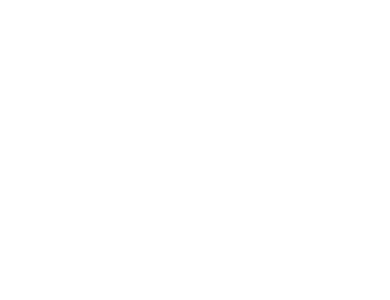
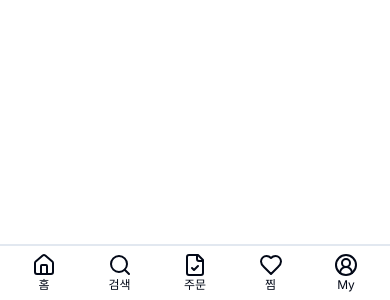
Before and after one commit to kichul7493/icd01-team01-o2o1-fe, a Next.js app: page / in a window 390 px wide. Shown: the part 544-844 px from the top of the page. Built offline with nearby package versions, Linux system fonts and the light colour scheme.

Commit message:
feat: 모바일 레이아웃, GNB

```diff
--- a/src/app/layout.tsx
+++ b/src/app/layout.tsx
@@ -2,6 +2,7 @@ import type { Metadata } from 'next'
 import { Inter } from 'next/font/google'
 import './globals.css'
 import QueryProvider from '@/context/QueryProvider'
+import Layout from '@/components/Layout/Layout'
 
 const inter = Inter({ subsets: ['latin'] })
 
@@ -18,7 +19,9 @@ export default function RootLayout({
   return (
     <html lang="en">
       <body className={inter.className}>
-        <QueryProvider>{children}</QueryProvider>
+        <QueryProvider>
+          <Layout>{children}</Layout>
+        </QueryProvider>
       </body>
     </html>
   )
--- /dev/null
+++ b/src/components/Layout/Layout.tsx
@@ -0,0 +1,57 @@
+import Link from 'next/link'
+import React from 'react'
+import { House, Search, FileCheck, Heart, CircleUserRound } from 'lucide-react'
+
+interface LayoutProps {
+  children: React.ReactNode
+}
+
+export const LinkList = [
+  {
+    href: '/',
+    icon: <House size={24} />,
+    text: '홈',
+  },
+  {
+    href: '/search',
+    icon: <Search size={24} />,
+    text: '검색',
+  },
+  {
+    href: '/order',
+    icon: <FileCheck size={24} />,
+    text: '주문',
+  },
+  {
+    href: '/heart',
+    icon: <Heart size={24} />,
+    text: '찜',
+  },
+  {
+    href: '/user',
+    icon: <CircleUserRound size={24} />,
+    text: 'My',
+  },
+]
+
+const Layout = ({ children }: LayoutProps) => {
+  return (
+    <>
+      <main className="h-screen">{children}</main>
+      <nav className="fixed bottom-0 z-50 h-14 w-full border-t-2 bg-white">
+        <ul className="flex h-full items-center justify-between px-8">
+          {LinkList.map((link) => (
+            <li key={link.href}>
+              <Link className="flex flex-col items-center" href={link.href}>
+                {link.icon}
+                <p className="text-center text-xs">{link.text}</p>
+              </Link>
+            </li>
+          ))}
+        </ul>
+      </nav>
+    </>
+  )
+}
+
+export default Layout
```
Also changed, not shown: 1 other file (tests, documents, lock files or other folders).
